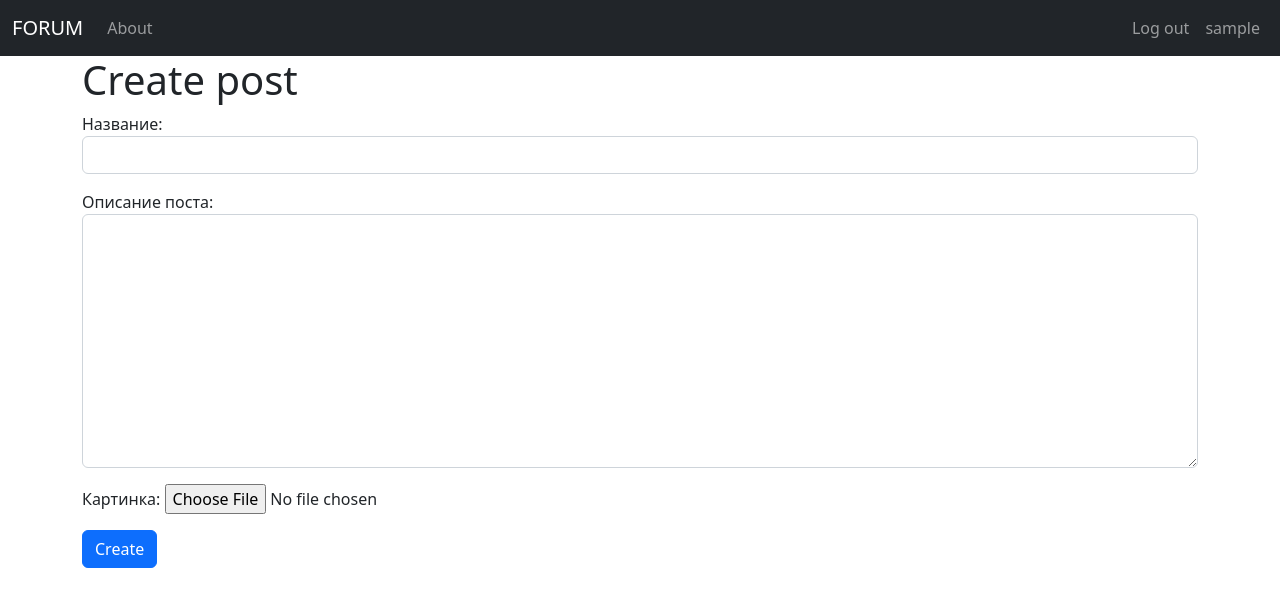
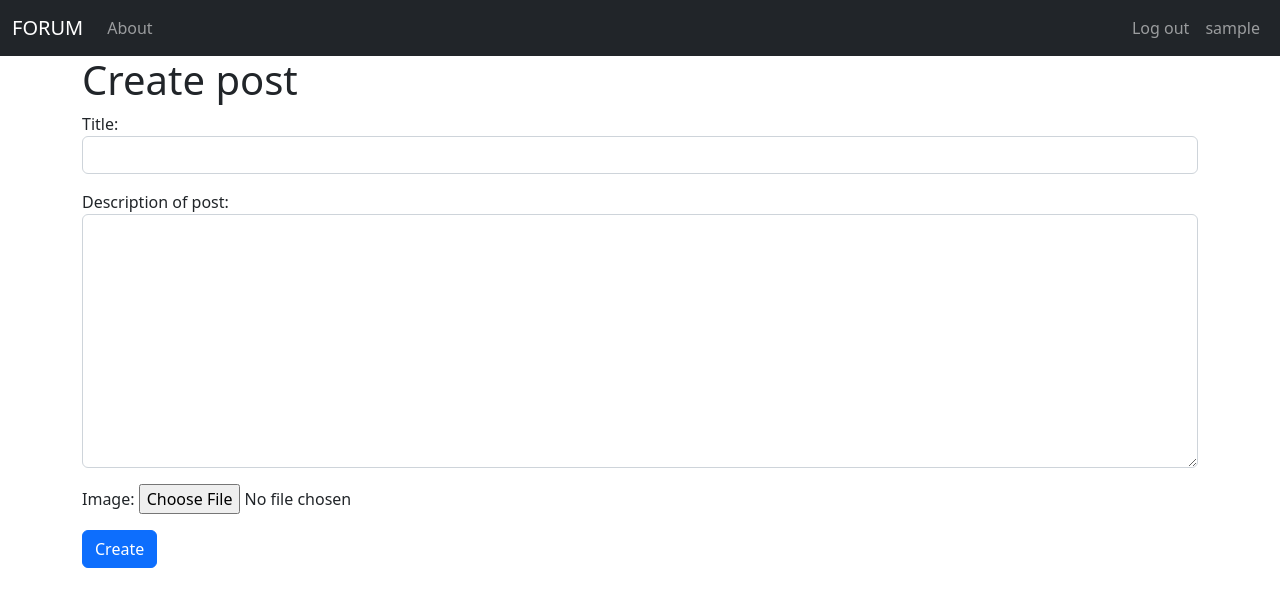
Before and after one commit to ggase54/romanbashkatov, a Django app: page /create_post/ in a window 1280 px wide. Shown: the top 607 px of the page. Run offline with Django 4.2, Linux system fonts and the light colour scheme; the visitor is signed in with stand-in values (Sample User, id 1).

Commit message:
email message

```diff
--- a/service/admin.py
+++ b/service/admin.py
@@ -1,6 +1,8 @@
 from django.contrib import admin
-from .models import Post, Comment
+from .models import Message, Post, Comment
 
 admin.site.register(Post)
 
 admin.site.register(Comment)
+
+admin.site.register(Message)
--- a/service/forms.py
+++ b/service/forms.py
@@ -1,5 +1,5 @@
 from django import forms
-from .models import Post, Comment
+from .models import Message, Post, Comment
 from django.contrib.auth.forms import UserCreationForm
 from django.contrib.auth.models import User
 
@@ -11,6 +11,15 @@ class PostForm(forms.ModelForm):
       'title': forms.TextInput(attrs={'class': 'form-control'}),
       'description': forms.Textarea(attrs={'class': 'form-control'})
     }
+
+class MessageForm(forms.ModelForm):
+  class Meta:
+    model = Message
+    fields = "__all__"
+    widgets = {
+      'body': forms.Textarea(attrs={'class': 'form-control'})
+    }
+
 class CommentForm(forms.ModelForm):
   class Meta:
     model = Comment
--- a/service/models.py
+++ b/service/models.py
@@ -3,11 +3,11 @@ from django.urls import reverse
 
 class Post(models.Model):
 
-  title = models.CharField(verbose_name="Название", max_length=100)
-  description = models.TextField(verbose_name="Описание поста", null=True, blank=True)
-  image = models.ImageField(verbose_name="Картинка", null=True, blank=True)
-  created_at = models.DateTimeField(verbose_name="Дата создания", auto_now_add=True)
-  updated_at  = models.DateTimeField(verbose_name="Дата изменения", auto_now=True)
+  title = models.CharField(verbose_name="Title", max_length=100)
+  description = models.TextField(verbose_name="Description of post", null=True, blank=True)
+  image = models.ImageField(verbose_name="Image", null=True, blank=True)
+  created_at = models.DateTimeField(verbose_name="Created at", auto_now_add=True)
+  updated_at  = models.DateTimeField(verbose_name="Updated at", auto_now=True)
 
   def __str__(self):
     return f'{self.title}'
@@ -16,12 +16,22 @@ class Post(models.Model):
     return reverse('index')
 
 class Comment(models.Model):
-  description = models.TextField(verbose_name="Описание поста", null=True, blank=True)
+  description = models.TextField(verbose_name="Comment", null=True, blank=True)
   post = models.ForeignKey(Post, related_name="comments", on_delete=models.CASCADE)
-  created_at = models.DateTimeField(verbose_name="Дата создания", auto_now_add=True)
+  created_at = models.DateTimeField(verbose_name="Created at", auto_now_add=True)
 
   def __str__(self):
-    return f'{self.description}'
+    return f'{self.body}'
 
   def get_absolute_url(self):
     return reverse('index')
+
+class Message(models.Model):
+  title = models.CharField(verbose_name="Subject", max_length=250, null=True, blank=True)
+  body = models.TextField(verbose_name="Message")
+
+  def __str__(self):
+    return f'{self.title}'
+
+  # def get_absolute_url(self):
+  #   return reverse('index')
--- a/service/views.py
+++ b/service/views.py
@@ -1,15 +1,28 @@
+# from django.conf import settings
 from django.shortcuts import redirect, render
 from .models import Post, Comment
 from django.views.generic import ListView, DeleteView, CreateView, UpdateView, DetailView
-from .forms import PostForm, CommentForm, UserRegisterForm
+from .forms import MessageForm, PostForm, CommentForm, UserRegisterForm
 from django.urls import reverse_lazy
 from django.contrib.auth.mixins import PermissionRequiredMixin, LoginRequiredMixin
 from django.contrib import messages
 from django.contrib.messages.views import SuccessMessageMixin
 from django.contrib.auth.decorators import login_required, permission_required
+from django.core.mail import send_mail
 
 def about(req):
-  return render(req, 'about.html')
+  form = MessageForm()
+  if req.method == "POST":
+    form = MessageForm(req.POST)
+    if form.is_valid():
+      subject = form.cleaned_data.get("title")
+      body = form.cleaned_data.get("body")
+      send_mail(
+      subject, body, 'testggase@gmail.com', ['piydujeknu@vusra.com']
+      )
+      form.save()
+      return redirect('index')
+  return render(req, 'about.html', {'form': form})
 
 class PostsView(ListView):
   model = Post
@@ -44,7 +57,8 @@ def create_post(req):
       if title != "POST":
         messages.error(req, f"Something went wrong.")
         return redirect('index')
-      messages.success(req, f"{title} was created successfully!")
+      else:
+        messages.success(req, f"{title} was created successfully!")
       return redirect('index')
   return render(req, 'create_post.html', {'form': form})
 
```
Also changed, not shown: forum_pr/settings.py (+9 -3 lines), templates/about.html (+7 -0 lines).
